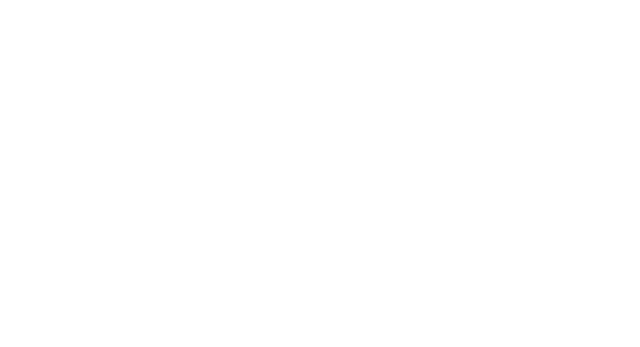
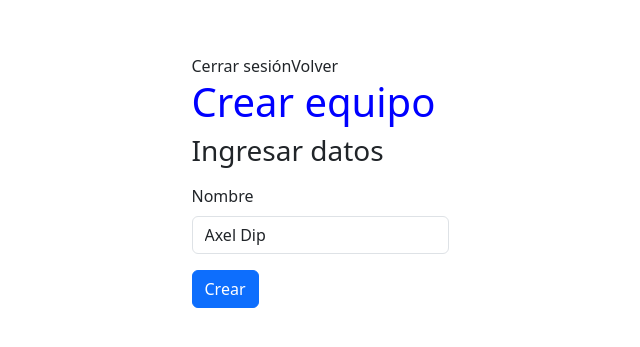
Before and after one commit to axelbriandip/gesliga_front, a React (Vite) app: page /teams/create in a window 1280 px wide. Before the commit this address had no page. Shown: the part 219-566 px from the top of the page, without its empty margins (320-960 px from the left). Built offline with nearby package versions, Linux system fonts and the light colour scheme.

Commit message:
create team page add

```diff
--- a/src/App.jsx
+++ b/src/App.jsx
@@ -9,6 +9,7 @@ import HomePage from './pages/HomePage'
 import SignUpPage from './pages/SignUpPage'
 import AdminPage from './pages/AdminPage'
 import TeamsAdminPage from './pages/teamsAdminPage';
+import AddTeamFormPage from './pages/AddTeamFormPage';
 
 function App() {
   return (
@@ -19,6 +20,7 @@ function App() {
           <Route path='/signUp' element={<SignUpPage/>}/>
           <Route path='/adminPage' element={<AdminPage/>}/>
           <Route path='/teams' element={<TeamsAdminPage/>}/>
+          <Route path='/teams/create' element={<AddTeamFormPage/>}/>
         </Routes>
       </BrowserRouter>
     </>
--- /dev/null
+++ b/src/pages/AddTeamFormPage.jsx
@@ -0,0 +1,41 @@
+import React from 'react';
+import LogoGesliga from '../assets/imgs/1.png'
+import '../styles/adminPage.css'
+import CardOptionAdmin from '../components/CardOptionAdmin';
+import { useNavigate } from 'react-router-dom';
+
+const AddTeamFormPage = () => {
+  const navigate = useNavigate()
+
+  const handleLogout = () => {
+    navigate("/")
+  }
+
+  const handleBack = () => {
+    navigate('/teams')
+  }
+
+  return (
+    <section className='adminPage'>
+      <div className="header">
+        <button onClick={handleLogout}>Cerrar sesión</button>
+        <button onClick={handleBack}>Volver</button>
+        <h1>Crear equipo</h1>
+      </div>
+      <div className="container-form">
+        <form onSubmit={handleBack}>
+          <div className="mb-3">
+            <h3>Ingresar datos</h3>
+          </div>
+          <div className="mb-3">
+            <label htmlFor="exampleInputName" className="form-label">Nombre</label>
+            <input type="text" className="form-control" id="exampleInputName" aria-describedby="nameHelp" value={"Axel Dip"}/>
+          </div>
+          <button type="submit" className="btn btn-primary">Crear</button>
+        </form>
+      </div>
+    </section>
+  );
+}
+
+export default AddTeamFormPage;
--- a/src/pages/teamsAdminPage.jsx
+++ b/src/pages/teamsAdminPage.jsx
@@ -13,11 +13,11 @@ const TeamsAdminPage = () => {
     }
 
     const handleBack = () => {
-    navigate(-1)
+    navigate('/adminPage')
     }
 
     const handleAddTeam = () => {
-        alert("Agregar team")
+        navigate("/teams/create")
     }
 
   return (
```
